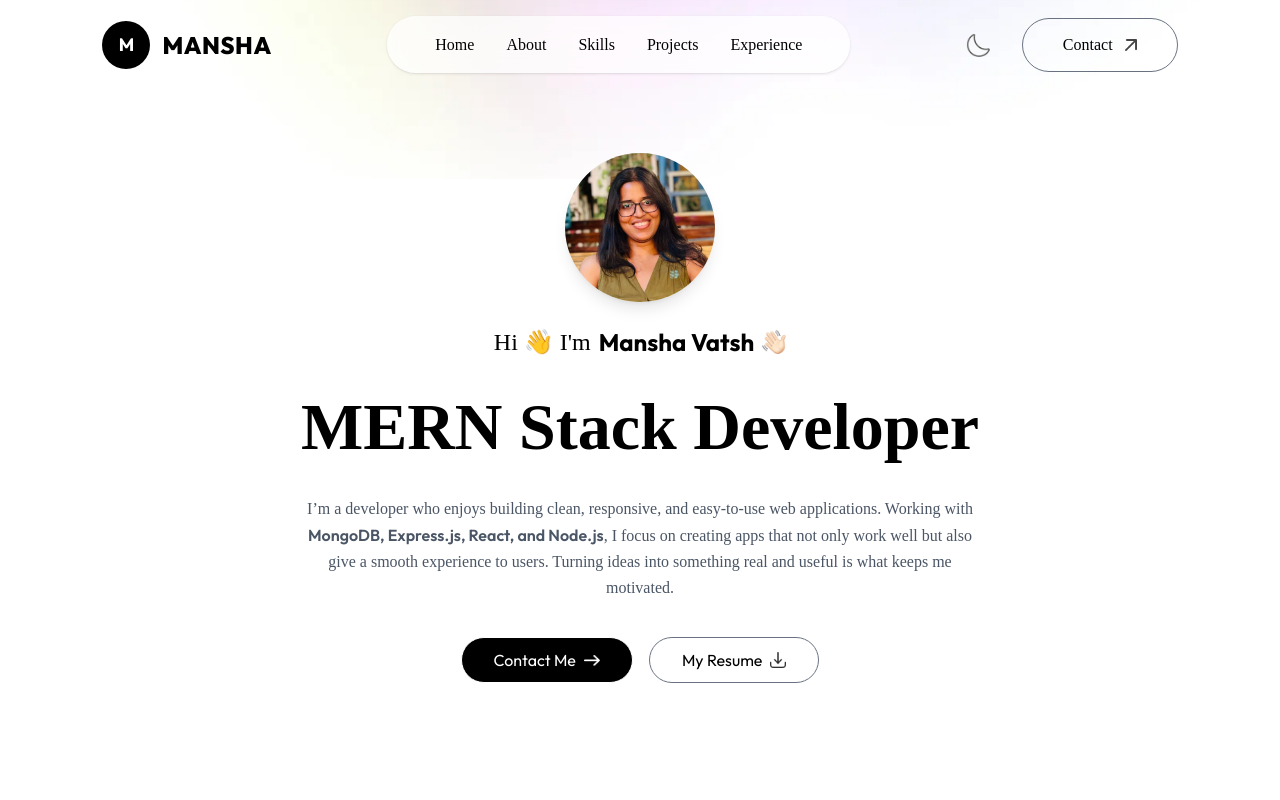
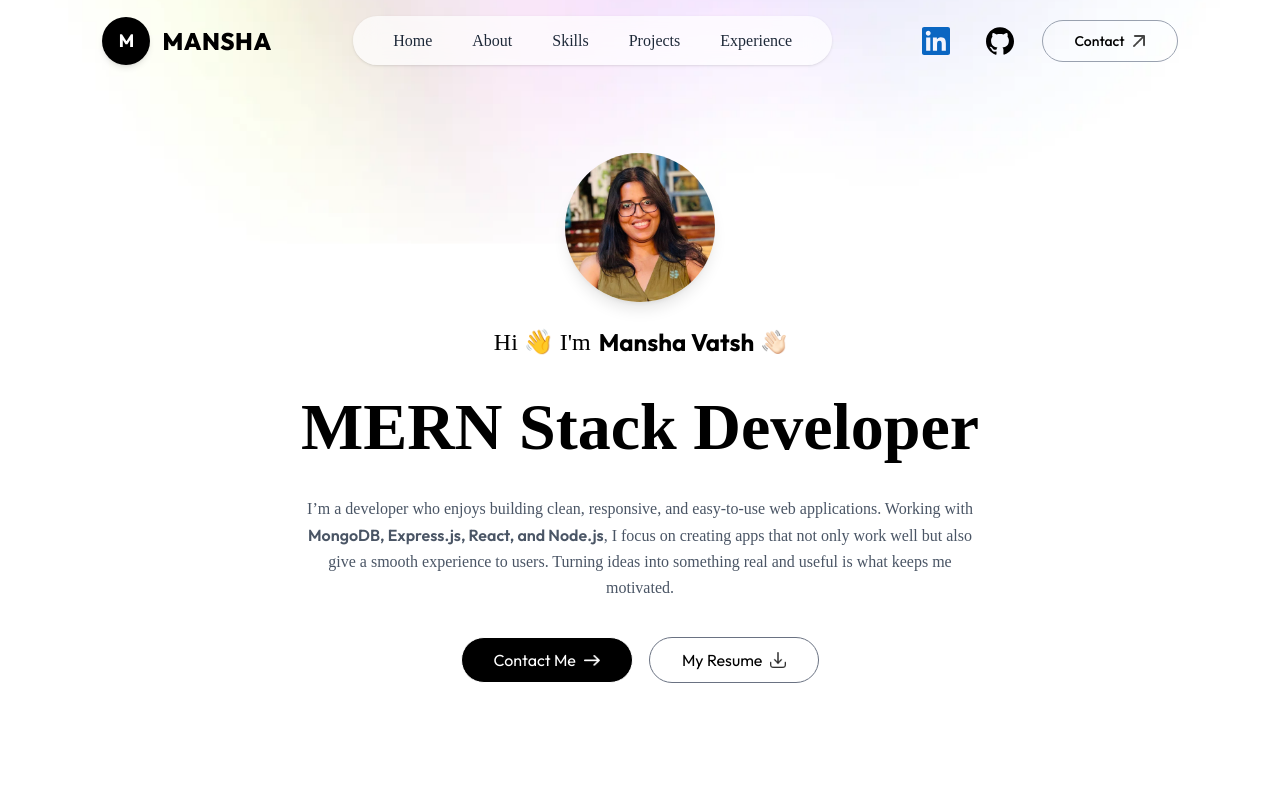
Before and after one commit to Manshavatsh0123/my-portfolio1, a Next.js app: page / in a window 1280 px wide. Shown: the top 800 px of the page. Built offline with nearby package versions, Linux system fonts and the light colour scheme; a web font is replaced by a local one.

Commit message:
Git-Linkedin setup

```diff
--- a/app/components/Header.jsx
+++ b/app/components/Header.jsx
@@ -1,6 +1,7 @@
 import { assets } from '@/assets/assets'
 import Image from 'next/image'
 import React from 'react'
+import { SiGithub, SiLinkedin } from 'react-icons/si'
 
 const Header = () => {
     return (
--- a/app/components/NavBar.jsx
+++ b/app/components/NavBar.jsx
@@ -1,12 +1,13 @@
 import { assets } from '@/assets/assets'
 import Image from 'next/image'
 import React, { useEffect, useRef, useState } from 'react'
+import { SiGithub, SiLinkedin } from 'react-icons/si';
 
 
 
 
 const NavBar = () => {
-    const[isScroll,setIsScroll] = useState(false);
+    const [isScroll, setIsScroll] = useState(false);
     const sideMenuRef = useRef();
     const openSideMenu = () => {
         sideMenuRef.current.classList.remove('translate-x-full');
@@ -22,15 +23,25 @@ const NavBar = () => {
                 setIsScroll(false);
             }
         });
-    },[])
+    }, [])
     return (
         <>
-            <div className='fixed top-0 right-0 w-11/12 -z-10 translate-y-[-80%]'>
-                <Image src={assets.header_bg_color} alt="Blur Effect" className='w-full' />
+            <div className="fixed top-0 right-0 w-full -z-10 translate-y-[-75%]">
+                <Image
+                    src={assets.header_bg_color}
+                    alt="Blur Effect"
+                    className="w-full object-cover"
+                />
             </div>
-            <nav className={`w-full fixed px-5 lg:px-8 xl:px-[8%] py-4 flex items-center justify-between z-50 ${isScroll ? 'bg-white/70 backdrop-blur-lg shadow-sm' : ''}`}>
+
+            <nav
+                className={`w-full fixed px-5 lg:px-8 xl:px-[8%] py-4 flex items-center justify-between z-50 transition-all duration-300 ${isScroll
+                    ? "bg-white/80 backdrop-blur-lg shadow-md"
+                    : "bg-transparent"
+                    }`}
+            >
                 <div className="flex items-center space-x-3">
-                    <div className="w-12 h-12 bg-black rounded-full flex items-center justify-center">
+                    <div className="w-12 h-12 bg-black rounded-full flex items-center justify-center shadow-md">
                         <span className="text-white text-lg font-bold">M</span>
                     </div>
                     <h1 className="text-2xl font-extrabold text-black tracking-wide">
@@ -38,26 +49,91 @@ const NavBar = () => {
                     </h1>
                 </div>
 
-
-                <ul className={`hidden md:flex items-center gap-6 lg:gap-8 rounded-full px-12 py-3  ${isScroll ? '' : 'bg-white/70 shadow-sm backdrop-blur-lg'}`}>
-                    <li><a className="text-black hover:text-gray-700 Ovo" href="#top">Home</a></li>
-                    <li><a className="text-black hover:text-gray-700 Ovo" href="#about">About</a></li>
-                    <li><a className="text-black hover:text-gray-700 Ovo" href="#skills">Skills</a></li>
-                    <li><a className="text-black hover:text-gray-700 Ovo" href="#projects">Projects</a></li>
-                    <li><a className="text-black hover:text-gray-700 Ovo" href="#experience">Experience</a></li>
+                <ul
+                    className={`hidden md:flex items-center gap-6 lg:gap-10 rounded-full px-10 py-2 transition-all duration-300 ${isScroll ? "bg-transparent" : "bg-white/70 shadow-sm backdrop-blur-md"
+                        }`}
+                >
+                    <li>
+                        <a
+                            className="text-gray-800 hover:text-black Ovo transition-colors"
+                            href="#top"
+                        >
+                            Home
+                        </a>
+                    </li>
+                    <li>
+                        <a
+                            className="text-gray-800 hover:text-black Ovo transition-colors"
+                            href="#about"
+                        >
+                            About
+                        </a>
+                    </li>
+                    <li>
+                        <a
+                            className="text-gray-800 hover:text-black Ovo transition-colors"
+                            href="#skills"
+                        >
+                            Skills
+                        </a>
+                    </li>
+                    <li>
+                        <a
+                            className="text-gray-800 hover:text-black Ovo transition-colors"
+                            href="#projects"
+                        >
+                            Projects
+                        </a>
+                    </li>
+                    <li>
+                        <a
+                            className="text-gray-800 hover:text-black Ovo transition-colors"
+                            href="#experience"
+                        >
+                            Experience
+                        </a>
+                    </li>
                 </ul>
 
-                <div className='flex items-center gap-4'>
-                   <button>
-                     <Image src={assets.moon_icon} className='w-6 ' alt="Moon Icon" />
-                   </button>
 
-                    <a href="#contact" className=' hidden lg:flex items-center gap-3 px-10 py-2.5 border border-gray-500 rounded-full ml-4 Ovo'>Contact <Image src={assets.arrow_icon} className='w-3' alt="Arrow Icon" /></a>
+                <div className="flex items-center gap-5">
+                    <a
+                        href="https://www.linkedin.com/in/mansha-vatsh88/"
+                        target="_blank"
+                        className="p-2 rounded-full hover:bg-gray-100 transition"
+                    >
+                        <SiLinkedin className="w-7 h-7 text-[#0A66C2]" />
+                    </a>
 
-                    <button onClick={openSideMenu} className='block md:hidden'>
-                        <Image src={assets.menu_black} className='w-6' alt="Menu Icon" />
+                    <a
+                        href="https://github.com/Manshavatsh0123?tab=repositories"
+                        target="_blank"
+                        className="p-2 rounded-full hover:bg-gray-100 transition"
+                    >
+                        <SiGithub className="w-7 h-7 text-black" />
+                    </a>
+
+                    <a
+                        href="#contact"
+                        className="hidden lg:flex items-center gap-2 px-8 py-2.5 border border-gray-400 rounded-full text-sm font-medium hover:bg-black hover:text-white transition"
+                    >
+                        Contact
+                        <Image
+                            src={assets.arrow_icon}
+                            className="w-3"
+                            alt="Arrow Icon"
+                        />
+                    </a>
+
+                    <button onClick={openSideMenu} className="block md:hidden">
+                        <Image
+                            src={assets.menu_black}
+                            className="w-7"
+                            alt="Menu Icon"
+                        />
                     </button>
                 </div>
+
 
                 {/*-----Mobile Menu-----*/}
 
@@ -102,7 +178,6 @@ const NavBar = () => {
                     </li>
                 </ul>
             </nav>
-
         </>
     )
 }
```
Also changed, not shown: app/work/page.jsx (+76 -5 lines). Lines whose indentation alone changed are shown as unchanged.
